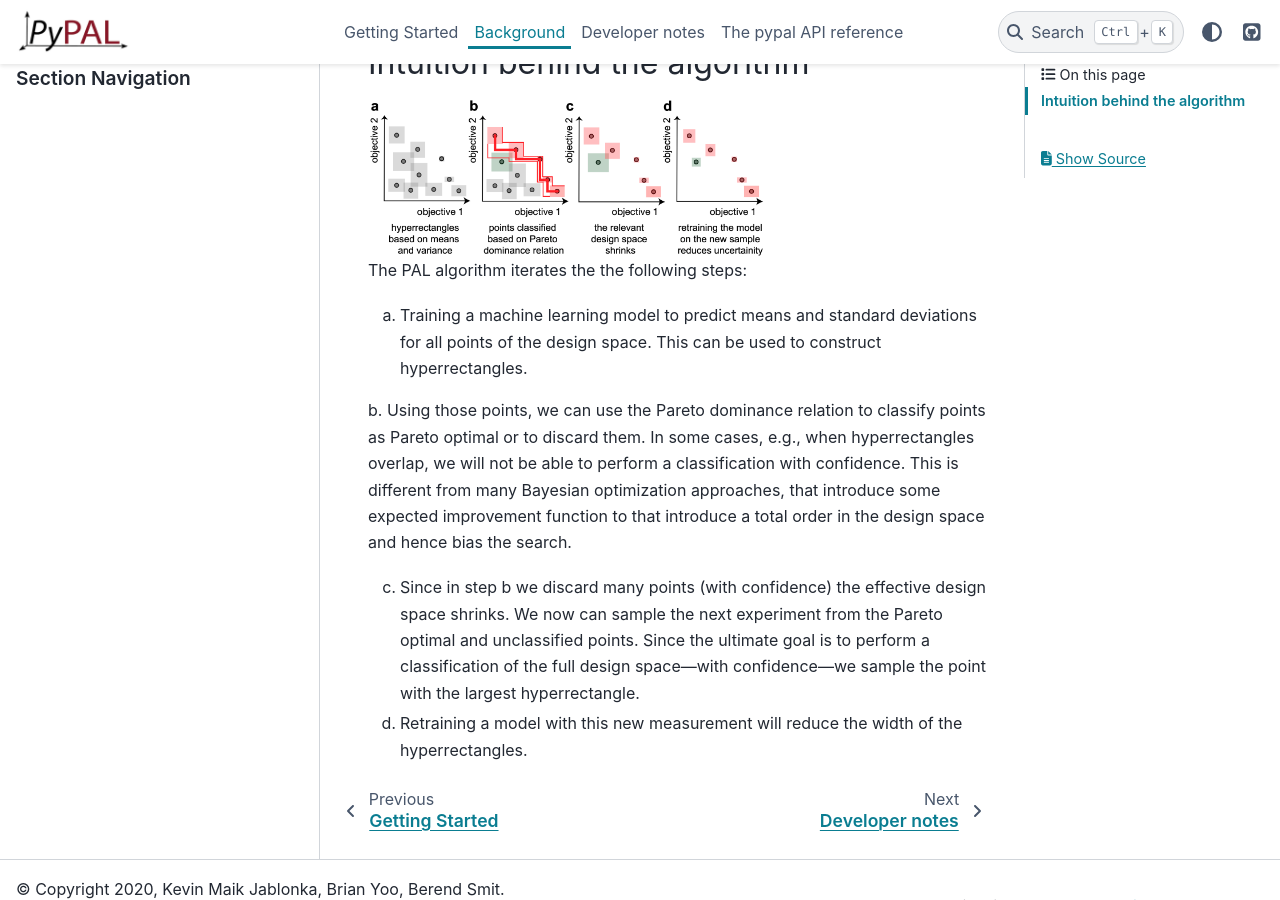
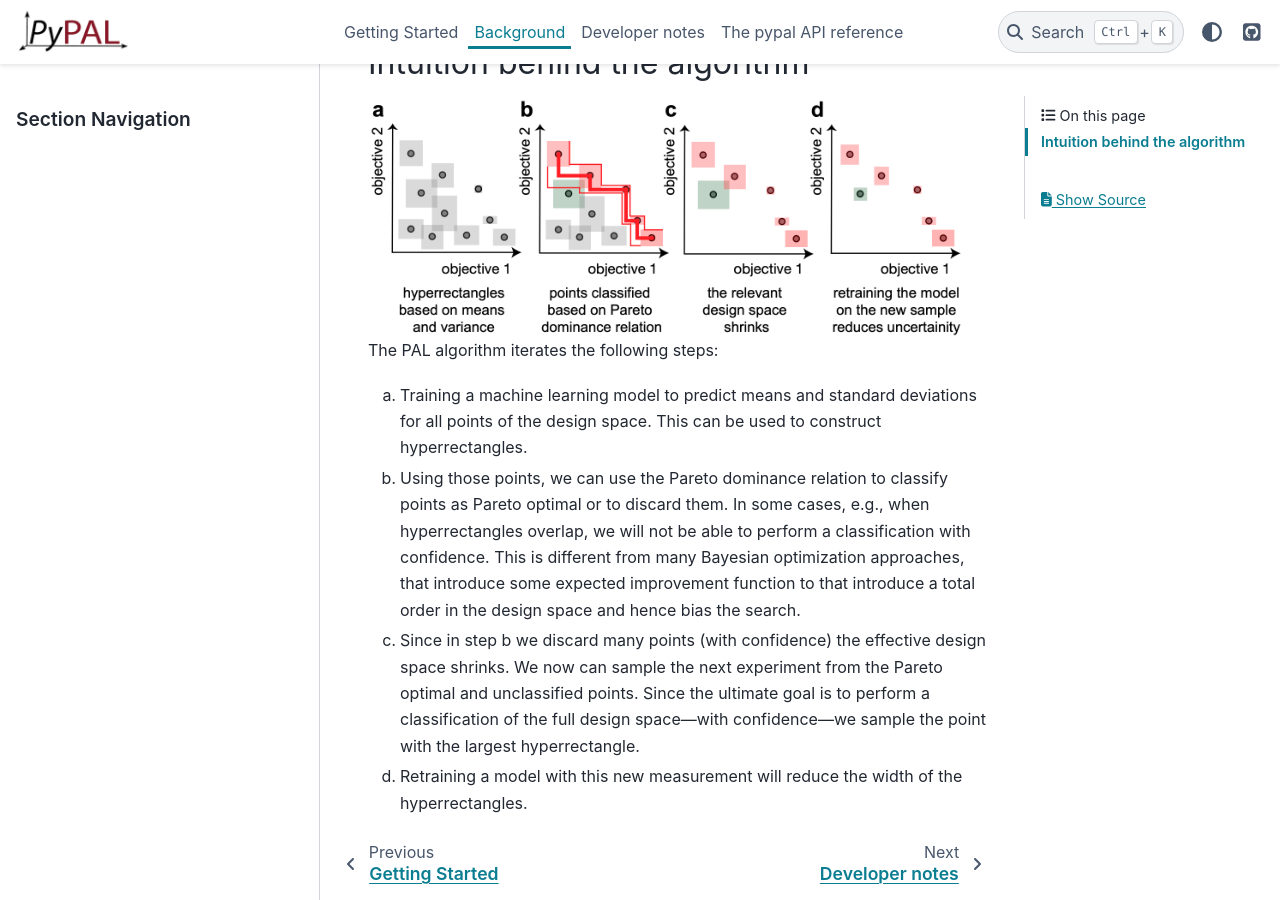
Before and after one commit to kjappelbaum/pyepal, a Sphinx documentation site: the page built from docs/background.rst, in a window 1280 px wide and 900 px high, scrolled down 805 px. Built offline with Sphinx 7.4.7 and the PyData theme 0.15.4, drawn with Linux system fonts in a browser that asks for light colours; some of the changed text lies outside the part shown.

Commit message:
chore: updating docs #29

```diff
--- a/docs/background.rst
+++ b/docs/background.rst
@@ -1,7 +1,7 @@
 Background
 ===========
 
-This package implements a modified version of the `ε-PAL algorithm from Zuluaga et al. <https://jmlr.org/papers/v17/15-047.html>`_ in an object oriented interface for finding the Pareto efficient points in any number of dimensions with any model that can output a standard deviation and a mean.
+This package implements a modified version of the `ε-PAL algorithm from Zuluaga et al. <https://jmlr.org/papers/v17/15-047.html>`_ in an object-oriented interface for finding the Pareto efficient points in any number of dimensions with any model that can output a standard deviation and a mean.
 
 This implementation has the following features:
 
@@ -22,16 +22,18 @@
 --------------------------------
 
 .. image:: _static/pal_schema.png
-  :width: 400
+  :width: 600
   :alt: Schema illustrating the PAL algorithm
 
-The PAL algorithm iterates the the following steps:
+
+The PAL algorithm iterates the following steps:
 
 a. Training a machine learning model to predict means and standard deviations for all points of the design space. This can be used to construct hyperrectangles.
 
-b. Using those points, we can use the Pareto dominance relation to classify points as Pareto optimal or to discard them. In some cases, e.g., when hyperrectangles overlap, we will not be able to perform a classification with confidence.
-This is different from many Bayesian optimization approaches, that introduce some expected improvement function to that introduce a total order in the design space and hence bias the search.
+b. Using those points, we can use the Pareto dominance relation to classify points as Pareto optimal or to discard them.
+   In some cases, e.g., when hyperrectangles overlap, we will not be able to perform a classification with confidence.
+   This is different from many Bayesian optimization approaches, that introduce some expected improvement function to that introduce a total order in the design space and hence bias the search.
 
-c. Since in step b we discard many points (with confidence) the effective design space shrinks. We now can sample the next experiment from the Pareto optimal and unclassified points. Since the ultimate goal is to perform a classification of the full design space---with confidence---we sample the point with the largest hyperrectangle.
+c. Since in step b we discard many points (with confidence) the effective design space shrinks. We now can sample the next experiment from the Pareto optimal and unclassified points. Since the ultimate goal is to perform a classification of the full design space—with confidence—we sample the point with the largest hyperrectangle.
 
 d. Retraining a model with this new measurement will reduce the width of the hyperrectangles.
```
Also changed, not shown: 13 other files.
